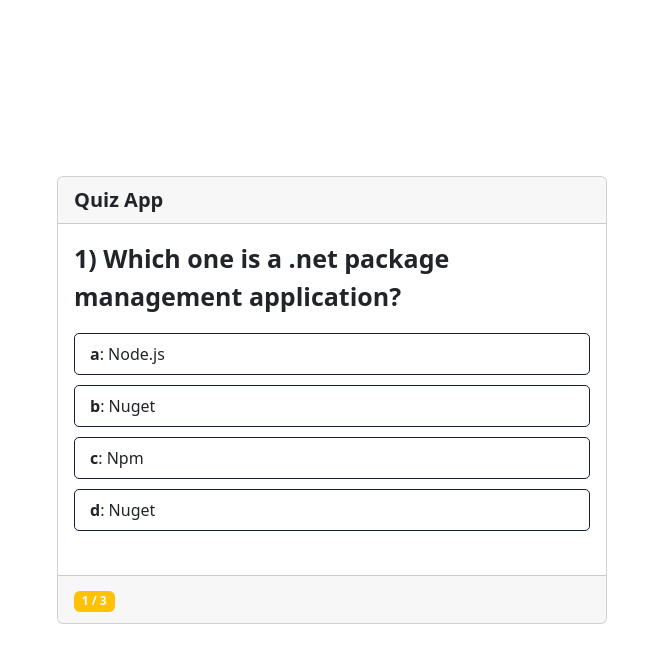
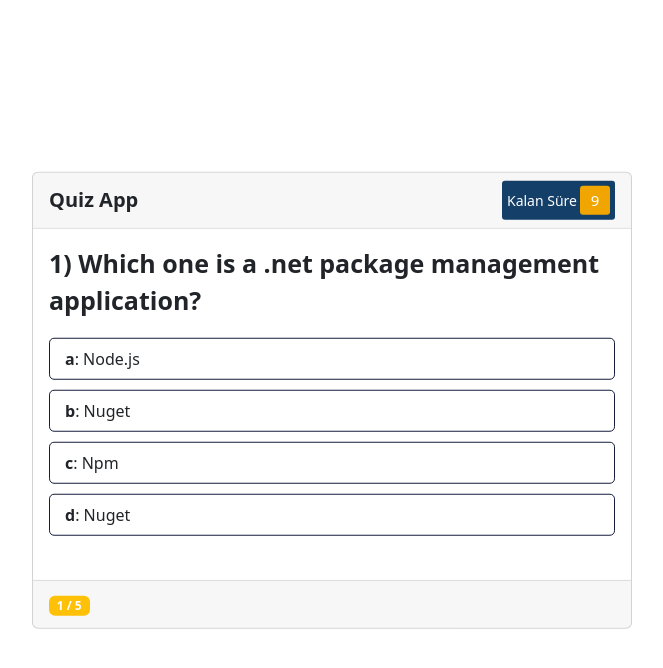
Before and after one commit to BayBaris/Sad-k_Turan_Lesson, a plain HTML site: page Bölüm 8 - Quiz App/index.html in a window 1280 px wide. Both pictures are taken after a click on the element "Start Quiz". Shown: the whole page, without its empty margins (308-971 px from the left). Drawn offline with nearby package versions, Linux system fonts and the light colour scheme.

Commit message:
-> Süre Sayacaı Eklendi

```diff
--- a/Bölüm 8 - Quiz App/index.html
+++ b/Bölüm 8 - Quiz App/index.html
@@ -16,6 +16,10 @@
     <div class="card quiz-box">
         <header class="card-header">
             <div class="title">Quiz App</div>
+            <div class="timer">
+                <div class="time-text">Kalan Süre</div>
+                <div class="time-second">-</div>
+            </div>
         </header>
         <section class="card-body">
             <div class="question-text"></div>
--- a/Bölüm 8 - Quiz App/question.js
+++ b/Bölüm 8 - Quiz App/question.js
@@ -24,21 +24,46 @@
       "b"
     ),
     new Question(
-      "2) Which one is a .net package management application?",
+      "2) Which method reverses an array?",
       {
-        a: "Node.js",
-        b: "Nuget",
-        c: "Npm",
+        a: "reverse",
+        b: "sort",
+        c: "shift",
+        d: "map",
       },
       "a"
     ),
+
     new Question(
-      "3) Which one is a .net package management application?",
+      "3) What does the 'this' keyword represent?",
       {
-        a: "Node.js",
-        b: "Nuget",
-        c: "Npm",
+        a: "Global Context",
+        b: "Function Context",
+        c: "Current Object",
+        d: "Parent Object",
       },
       "c"
     ),
+
+    new Question(
+      "4) Which one is a JavaScript loop type?",
+      {
+        a: "forEach",
+        b: "callback",
+        c: "filter",
+        d: "find",
+      },
+      "a"
+    ),
+
+    new Question(
+      "5) What is the difference between `let` and `var`?",
+      {
+        a: "Block Scope",
+        b: "Global Scope",
+        c: "Function Scope",
+        d: "Local Scope",
+      },
+      "a"
+    )
   ];
--- a/Bölüm 8 - Quiz App/script.js
+++ b/Bölüm 8 - Quiz App/script.js
@@ -4,39 +4,44 @@
 
 ui.btnStart.addEventListener("click", function () {
   ui.quizBox.classList.add("active");
+  startTimer(10);
   ui.showQuestion(quiz.getQuestion());
   ui.showQuestionNumber(quiz.questionIndex + 1, quiz.questions.length);
-  nextBtn.classList.remove("show");
+  ui.btnNext.classList.remove("show");
 });
 
 ui.btnNext.addEventListener("click", function () {
   if (quiz.questions.length != quiz.questionIndex + 1) {
     quiz.questionIndex += 1;
+    clearInterval(counter);
+    startTimer(10);
     ui.showQuestion(quiz.getQuestion());
     ui.showQuestionNumber(quiz.questionIndex + 1, quiz.questions.length);
 
     ui.btnNext.classList.remove("show");
   } else {
-    console.log("Quiz Bitti");
+    clearInterval(counter);
     ui.quizBox.classList.remove("active");
     ui.scoreBox.classList.add("active");
-    ui.showScore(quiz.correctAnswerCount,quiz.questions.length);
+    ui.showScore(quiz.correctAnswerCount, quiz.questions.length);
   }
 });
 
-ui.btnQuit.addEventListener("click", function(){
-    window.location.reload();
-})
+ui.btnQuit.addEventListener("click", function () {
+  window.location.reload();
+});
 
-ui.btnReplay.addEventListener("click", function(){
-    quiz.questionIndex = 0;
-    quiz.correctAnswerCount = 0;
-    ui.btnStart.click();
-    ui.scoreBox.classList.remove("active");
-})
-
+ui.btnReplay.addEventListener("click", function () {
+  quiz.questionIndex = 0;
+  quiz.correctAnswerCount = 0;
+  ui.btnStart.click();
+  ui.scoreBox.classList.remove("active");
+  clearInterval(counter);
+  startTimer(10);
+});
 
 function optionSelected(option) {
+  clearInterval(counter);
   let answer = option.querySelector("span b").textContent;
   let que = quiz.getQuestion();
 
@@ -55,3 +60,33 @@
 
   ui.btnNext.classList.add("show");
 }
+
+let counter;
+function startTimer(second) {
+  //timer fonksiyonun (1 saniye) de bir çağırıyoruz.
+  counter = setInterval(timer, 1000);
+
+  function timer() {
+    ui.timeSecond.textContent = second;
+    second--;
+
+    if (second < 0) {
+      //setInterval'ın bellekteki adresini vermiş oluyoruz.
+      clearInterval(counter);
+      ui.timeText.textContent = "Timeout";
+
+      let answer = quiz.getQuestion().correctAnswer;
+
+      for (let option of ui.optionList.children) {
+        if (option.querySelector("span b").textContent == answer) {
+          option.classList.add("correct");
+          option.insertAdjacentHTML("beforeend", ui.correctIcon);
+        }
+
+        option.classList.add("disabled");
+      }
+
+      ui.btnNext.classList.add("show");
+    }
+  }
+}
--- a/Bölüm 8 - Quiz App/style.css
+++ b/Bölüm 8 - Quiz App/style.css
@@ -8,7 +8,7 @@
 }
 
 .quiz-box{
-    width: 550px;
+    width: 600px;
 
     transform: translate(-50%,-50%) scale(0.7);
     transition: all 0.3s ease;
@@ -89,6 +89,37 @@
     justify-content: space-between;
 }
 
+/* Timer */
+.quiz-box header{
+    display: flex;
+    align-items: center;
+    justify-content: space-between;
+}
+
+.quiz-box header .timer{
+    display: flex;
+    align-items: center;
+    background: #143f68;
+    color: #fff;
+    padding: 5px;
+    border-radius: 3px;
+    font-size: 15px;
+}
+
+.quiz-box header .timer .time-text{
+    font-size: 14px;
+}
+
+.quiz-box header .timer .time-second{
+    background: #f0a500;
+    border-radius: 3px;
+    padding: 3px;
+    margin-left: 3px;
+    width: 30px;
+    text-align: center;
+}
+
+/*Score*/
 .score-box{
     width: 400px;
     align-items: center;
--- a/Bölüm 8 - Quiz App/ui.js
+++ b/Bölüm 8 - Quiz App/ui.js
@@ -7,7 +7,9 @@
     this.scoreBox = document.querySelector(".score-box"),
     this.optionList = document.querySelector(".option-list"),
     this.correctIcon = '<div class="icon"><i class="fas fa-check"></i></div>',
-    this.wrongIcon = '<div class="icon"><i class="fas fa-times"></i></div>'
+    this.wrongIcon = '<div class="icon"><i class="fas fa-times"></i></div>',
+    this.timeText = document.querySelector(".time-text");
+    this.timeSecond = document.querySelector(".time-second");
 }
 
 UI.prototype.showQuestion = function(que){
```
